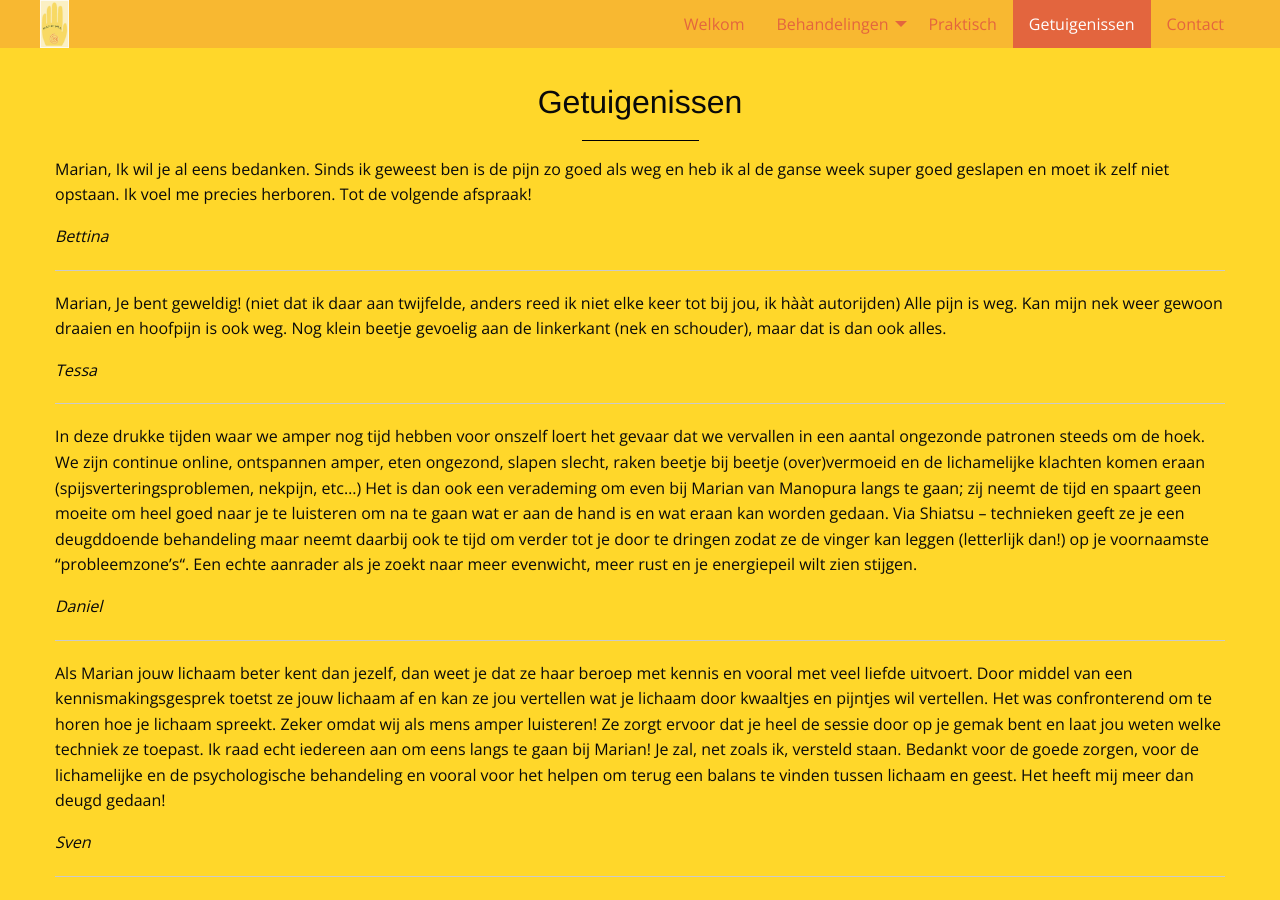
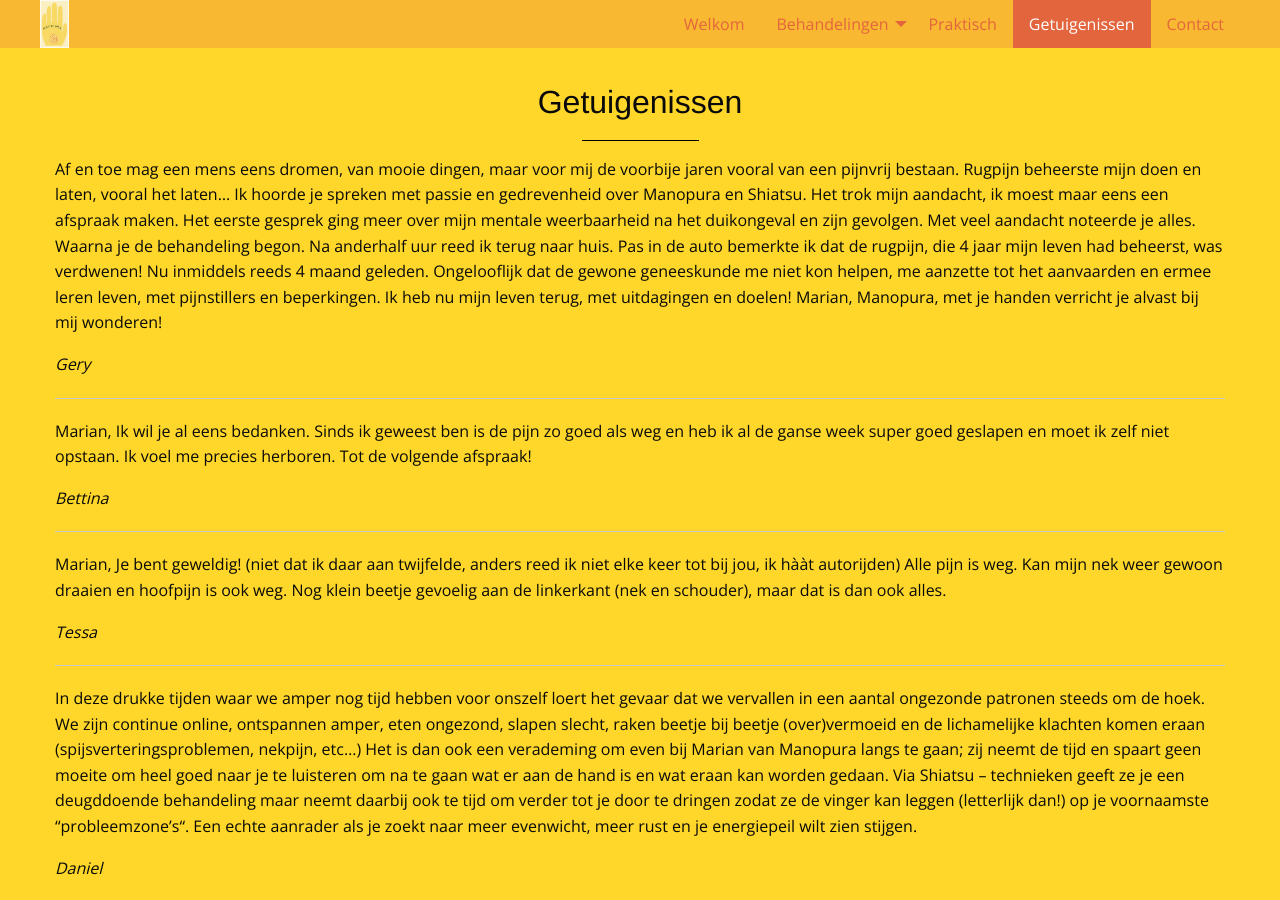
Before and after one commit to manopura/manopura.github.io, a Jekyll site: the page built from Getuigenissen.md, in a window 1280 px wide and 900 px high. Built offline with Jekyll 4.4.1, drawn with Linux system fonts in a browser that asks for light colours; nearby versions of some CDN libraries; our own code applies the rules of GitHub Pages for plain Markdown files.

Commit message:
Update Getuigenissen.md

```diff
--- a/Getuigenissen.md
+++ b/Getuigenissen.md
@@ -4,7 +4,11 @@ menu: Getuigenissen
 ---
 # Getuigenissen
 
+Af en toe mag een mens eens dromen, van mooie dingen, maar voor mij de voorbije jaren vooral van een pijnvrij bestaan. Rugpijn beheerste mijn doen en laten, vooral het laten... Ik hoorde je spreken met passie en gedrevenheid over Manopura en Shiatsu. Het trok mijn aandacht, ik moest maar eens een afspraak maken. Het eerste gesprek ging meer over mijn mentale weerbaarheid na het duikongeval en zijn gevolgen. Met veel aandacht noteerde je alles. Waarna je de behandeling begon. Na anderhalf uur reed ik terug naar huis. Pas in de auto bemerkte ik dat de rugpijn, die 4 jaar mijn leven had beheerst, was verdwenen! Nu inmiddels reeds 4 maand geleden. Ongelooflijk dat de gewone geneeskunde me niet kon helpen, me aanzette tot het aanvaarden en ermee leren leven, met pijnstillers en beperkingen. Ik heb nu mijn leven terug, met uitdagingen en doelen! Marian, Manopura, met je handen verricht je alvast bij mij wonderen!
 
+*Gery*
+
+---
 
 Marian, Ik wil je al eens bedanken. Sinds ik geweest ben is de pijn zo goed als weg en heb ik al de ganse week super goed geslapen en moet ik zelf niet opstaan. Ik voel me precies herboren. Tot de volgende afspraak!
 
```
